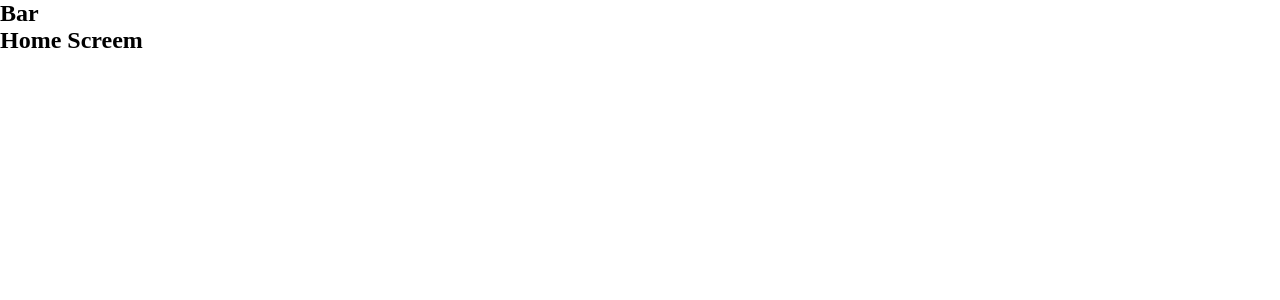
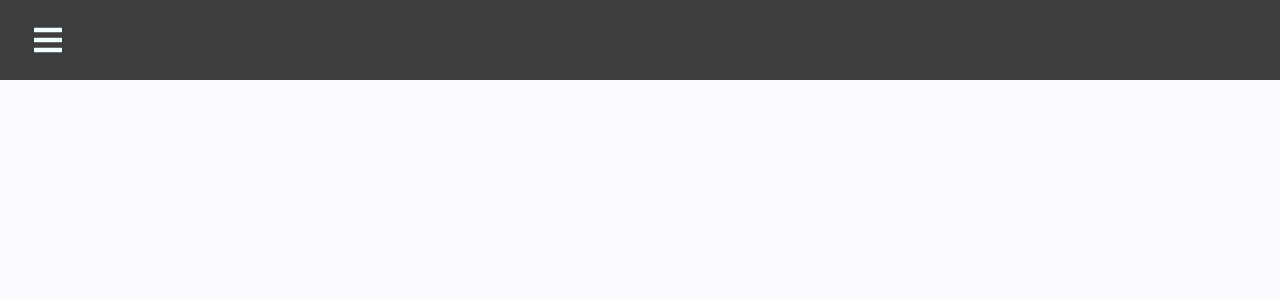
Before and after one commit to jardelkuhnen/baylei-web, a React (Create React App) app: page / in a window 1280 px wide. Shown: the top 300 px of the page. Built offline with nearby package versions, Linux system fonts and the light colour scheme.

Commit message:
Added sidenav

```diff
--- a/src/App.tsx
+++ b/src/App.tsx
@@ -1,19 +1,22 @@
 import React from 'react';
-import { ThemeProvider } from '@material-ui/core/styles';
 import GlobalStyles from './components/GlobalStyles';
 import Routes from './routes';
 
-function Bar() {
-  return <h2>Bar</h2>;
-}
+import {
+  BrowserRouter as Router,
+  Route,
+  Switch
+} from 'react-router-dom';
+import SideBar from './components/Sidebar';
+
 
 function App() {
   return (
-    <ThemeProvider theme={{}}>
+    <Router>
       <GlobalStyles />
-      <Bar />
-      <Routes />
-    </ThemeProvider>
+      <SideBar />
+      {/* <Routes /> */}
+    </Router>
   );
 }
 
--- a/src/components/GlobalStyles.tsx
+++ b/src/components/GlobalStyles.tsx
@@ -1,37 +1,41 @@
-import { createStyles, makeStyles } from '@material-ui/core';
+import { createGlobalStyle } from 'styled-components';
 
-const useStyles = makeStyles(() => createStyles({
-  '@global': {
-    '*': {
-      boxSizing: 'border-box',
-      margin: 0,
-      padding: 0,
-    },
-    html: {
-      '-webkit-font-smoothing': 'antialiased',
-      '-moz-osx-font-smoothing': 'grayscale',
-      height: '100%',
-      width: '100%'
-    },
-    body: {
-      backgroundColor: '#ffffff',
-      height: '100%',
-      width: '100%'
-    },
-    a: {
-      textDecoration: 'none'
-    },
-    '#root': {
-      height: '100%',
-      width: '100%'
+export default createGlobalStyle`
+  * {
+    margin: 0;
+    padding: 0;
+    outline: 0;
+    box-sizing: border-box;
+  }
+  html, body, #root {
+    height: 100%;
+    /* width */
+    ::-webkit-scrollbar {
+      width: 10px;
+      height: 10px;
+    }
+    /* Track */
+    ::-webkit-scrollbar-track {
+      background: #141729;
+    }
+    /* Handle */
+    ::-webkit-scrollbar-thumb {
+      background: #49e287;
+      border-radius: 8px;
+    }
+    /* Handle on hover */
+    ::-webkit-scrollbar-thumb:hover {
+      background: #40bb72;
     }
   }
-}));
-
-const GlobalStyles = () => {
-  useStyles();
-
-  return null;
-};
-
-export default GlobalStyles;
+  body {
+    font: 16px 'Poppins', sans-serif;
+    background-color: #fafbff;
+    color: #3C4858;
+    -webkit-font-smoothing: antialiased !important;
+  }
+  button {
+    font: 16px 'Poppins', sans-serif;
+    -webkit-font-smoothing: antialiased !important;
+  }
+`;
--- /dev/null
+++ b/src/components/Sidebar.tsx
@@ -0,0 +1,74 @@
+import React, { useState } from 'react'
+import styled from 'styled-components';
+import { Link } from 'react-router-dom';
+import * as FaIcons from 'react-icons/fa';
+import * as AiIcons from 'react-icons/ai';
+import SidebarData from './SidebarData';
+import SubMenu from './SubMenu';
+
+
+const Nav = styled.div`
+    background: #000000c0;
+    height: 80px;
+    display: flex;
+    justify-content: flex-start;
+    align-items: center;
+`;
+
+const NavIcon = styled(Link)`
+    margin-left: 2rem;
+    color: azure;
+    font-size: 2rem;
+    height: 80px;
+    display: flex;
+    justify-content: flex-start;
+    align-items: center;
+`;
+
+const SidebarNav = styled.nav<SidebarProp>`
+    background: #15171c;
+    width: 250px;
+    height: 100vh;
+    display: flex;
+    justify-content: center;
+    position: fixed;
+    top: 0;
+    left: ${props => (props.sidebar ? '0' : '-100%')};
+    transition: 350ms;
+    z-index: 10;
+`;
+
+const SidebarWrap = styled.div`
+    width: 100%;
+`;
+
+interface SidebarProp {
+    sidebar: boolean;
+}
+
+const SideBar = () => {
+
+    const [sidebar, setStidebar] = useState(false);
+
+    const showSidebar = () => setStidebar(!sidebar);
+    return (
+        <Nav>
+            <NavIcon to="#">
+                <FaIcons.FaBars onClick={showSidebar} />
+            </NavIcon>
+            <SidebarNav sidebar={sidebar}>
+                <SidebarWrap>
+                    <NavIcon to="#">
+                        <AiIcons.AiOutlineClose onClick={showSidebar} />
+                    </NavIcon>
+
+                    {SidebarData.map((item, index) => {
+                        return <SubMenu item={item} key={index} />
+                    })}
+                </SidebarWrap>
+            </SidebarNav>
+        </Nav>
+    )
+}
+
+export default SideBar
--- /dev/null
+++ b/src/components/SidebarData.tsx
@@ -0,0 +1,61 @@
+import React from 'react'
+import * as FaIcons from 'react-icons/fa';
+import * as AiIcons from 'react-icons/ai';
+import * as IoIcons from 'react-icons/io';
+import * as RiIcons from 'react-icons/ri';
+
+
+
+export const SidebarData = [
+    {
+        title: 'Category',
+        path: '/category',
+        icon: <AiIcons.AiFillHome />,
+        iconClosed: <RiIcons.RiArrowDownFill />,
+        iconOpened: <RiIcons.RiArrowUpFill />,
+        // subNav: [
+        //     {
+        //         title: 'Users',
+        //         path: '/users',
+        //         icon: <IoIcons.IoIosPaper />
+        //     },
+        //     {
+        //         title: 'Revenue',
+        //         path: '/overwiew/revenue',
+        //         icon: <IoIcons.IoIosPaper />
+        //     },
+        // ]
+    },
+    {
+        title: 'Prodcuts',
+        path: '/products',
+        icon: <FaIcons.FaCartPlus />
+    },
+    {
+        title: 'Reports',
+        path: '/reports',
+        icon: <AiIcons.AiFillHome />,
+        iconClosed: <RiIcons.RiArrowDownFill />,
+        iconOpened: <RiIcons.RiArrowUpFill />,
+        subNav: [
+            {
+                title: 'Reports1',
+                path: '/reports/reports1',
+                icon: <IoIcons.IoIosPaper />
+            },
+            {
+                title: 'Reports2',
+                path: '/reports/reports2',
+                icon: <IoIcons.IoIosPaper />
+            },
+            {
+                title: 'Reports3',
+                path: '/reports/reports3',
+                icon: <IoIcons.IoIosPaper />
+            },
+        ]
+    },
+
+];
+
+export default SidebarData;
--- /dev/null
+++ b/src/components/SubMenu.tsx
@@ -0,0 +1,42 @@
+import React from 'react';
+import { Link } from 'react-router-dom';
+import styled from 'styled-components';
+
+
+const SidebarLink = styled(Link)`
+    display: flex;
+    color: #e1e9fc;
+    justify-content: space-between;
+    align-items: center;
+    padding: 20px;
+    list-style: none;
+    height: 60px;
+    text-decoration: none;
+    font-size: 18px;
+
+    &:hover {
+        background: #ebe4e45e;
+        border-left: 4px solid #5961cf;
+        cursor: pointer;
+    }
+`;
+
+const SidebarLabel = styled.span`
+    margin-left: 16px;
+`;
+
+const SubMenu = (item: any) => {
+    item = item.item;
+    return (
+        <>
+            <SidebarLink to={item.title} >
+                <div>
+                    {item.icon}
+                    <SidebarLabel>{item.title}</SidebarLabel>
+                </div>
+            </SidebarLink>
+        </>
+    )
+}
+
+export default SubMenu
--- /dev/null
+++ b/src/components/header/Header.tsx
@@ -0,0 +1,19 @@
+
+import React from 'react';
+import { Wrapper, Box } from './styles';
+
+
+const Header: React.FC = ({ }) => {
+
+
+    return (
+        <>
+            <Wrapper>
+                <Box>Hello</Box>
+            </Wrapper>
+        </>
+    );
+}
+
+
+export default Header;
--- a/src/routes/index.tsx
+++ b/src/routes/index.tsx
@@ -4,10 +4,15 @@ import {
   Route,
   Switch
 } from 'react-router-dom';
+import Header from '../components/header/Header';
 
 
 function Products() {
-    return <h2>Products</h2>;
+  return <h2>Ola produto</h2>
+}
+
+function ProductsList() {
+  return <h2>Listagem de produtos</h2>;
 }
 
 function Bar() {
@@ -22,8 +27,6 @@ function Products() {
   return <h2>Categorys</h2>;
 }
 
-
-
 const Routes: React.FC = () => {
   return (
     <BrowserRouter>
@@ -36,7 +39,7 @@ const Routes: React.FC = () => {
               <Products />
             </Route>
             <Route path="/">
-              <Home />
+              <Category />
             </Route>
           </Switch>
         </>
```
Also changed, not shown: package.json (+7 -4 lines), src/components/MenuIcon.tsx (added, +25 -0 lines), src/components/header/styles.ts (added, +18 -0 lines), 1 other file (tests, documents, lock files or other folders). Lines whose indentation alone changed are shown as unchanged.
